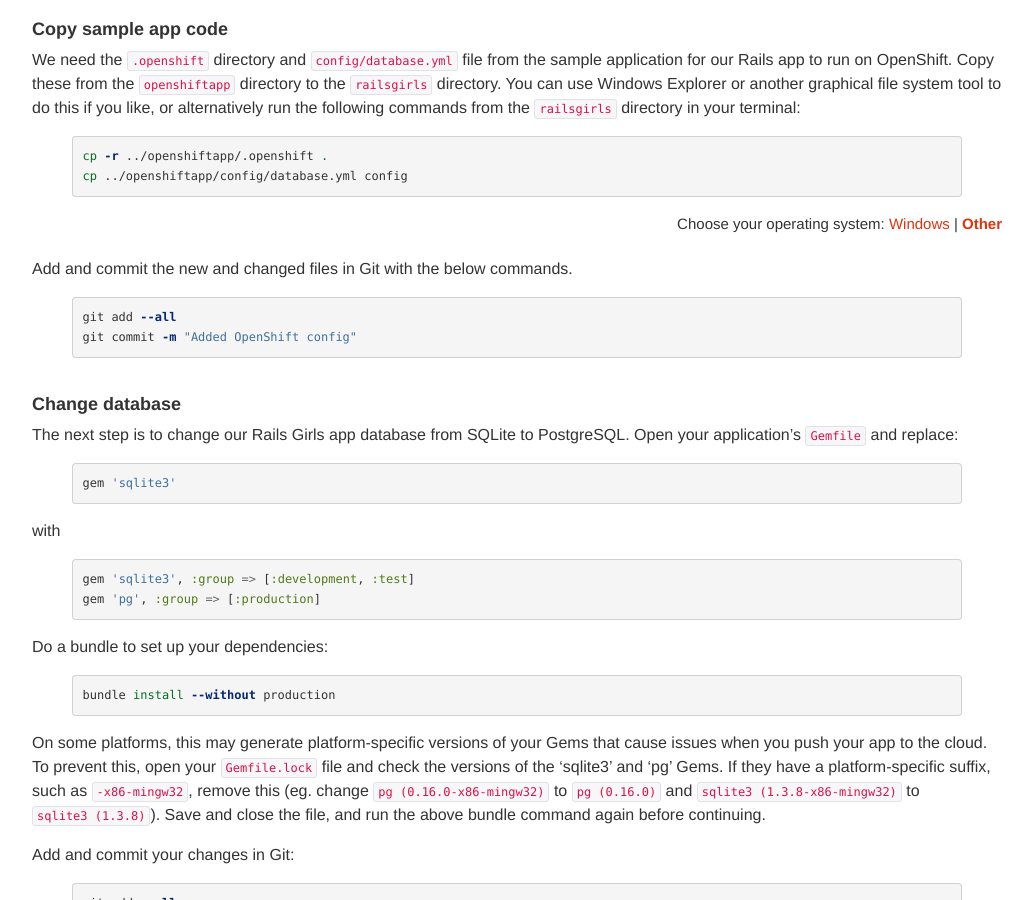
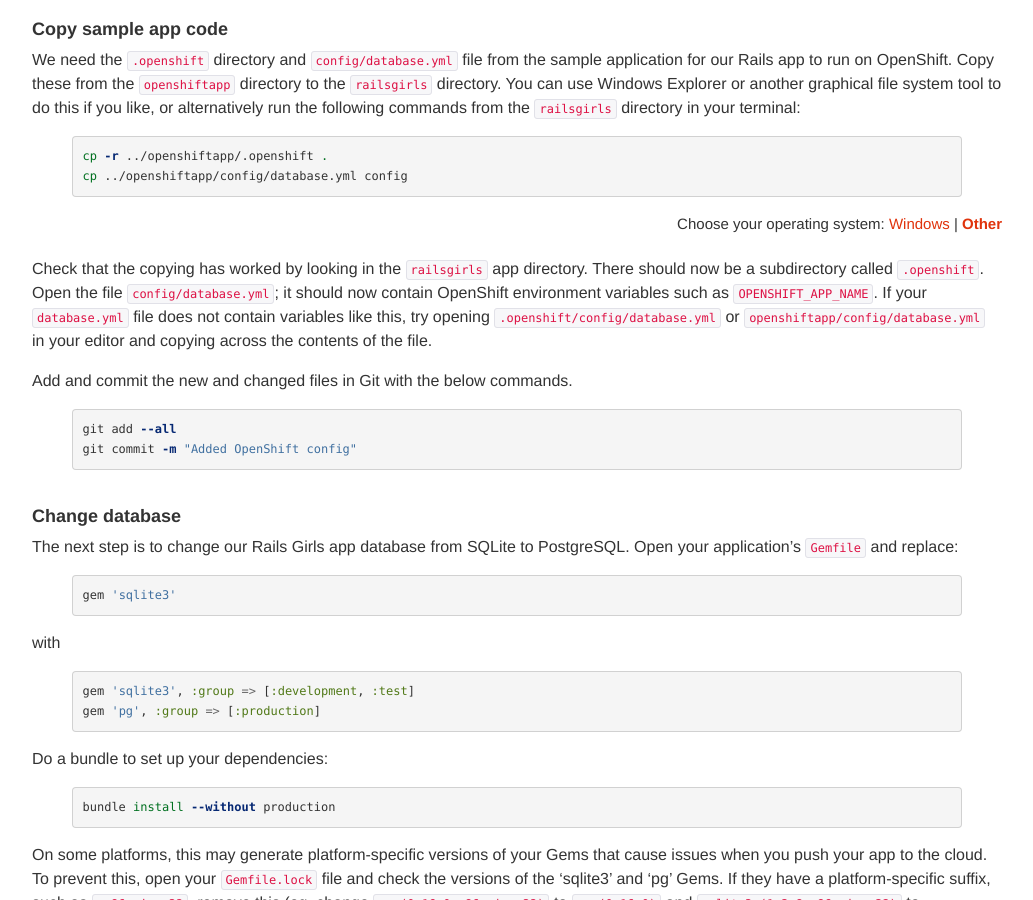
Before and after one commit to railsgirls/guides.railsgirls.com, a Jekyll site: the page built from _posts/2013-11-12-openshift.markdown, in a window 1280 px wide and 900 px high, scrolled down 1867 px. Shown: the whole window, without its empty margins (53-1086 px from the left). Built offline with Jekyll 4.4.1, drawn with Linux system fonts in a browser that asks for light colours; nearby versions of some CDN libraries.

Commit message:
More additions to help with situations Windows users may encounter

```diff
--- a/_posts/2013-11-12-openshift.markdown
+++ b/_posts/2013-11-12-openshift.markdown
@@ -89,10 +89,12 @@
   <div class="win">
 {% highlight sh %}
 xcopy /e /i ..\openshiftapp\.openshift .openshift
-copy ..\openshiftapp\config\database.yml config
+xcopy /y ..\openshiftapp\config\database.yml config
 {% endhighlight %}
   </div>
 </div>
+
+Check that the copying has worked by looking in the `railsgirls` app directory. There should now be a subdirectory called `.openshift`. Open the file `config/database.yml`; it should now contain OpenShift environment variables such as `OPENSHIFT_APP_NAME`. If your `database.yml` file does not contain variables like this, try opening `.openshift/config/database.yml` or `openshiftapp/config/database.yml` in your editor and copying across the contents of the file.
 
 Add and commit the new and changed files in Git with the below commands.
 
```
